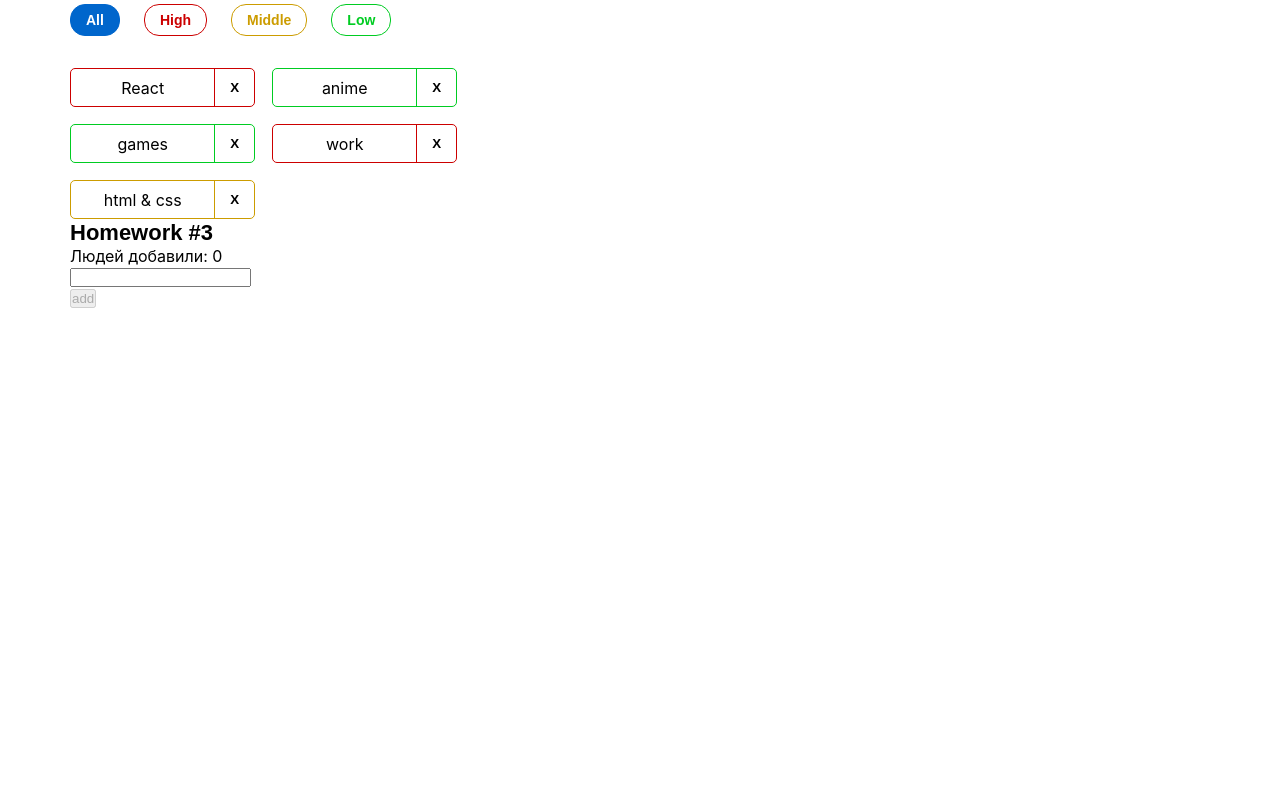
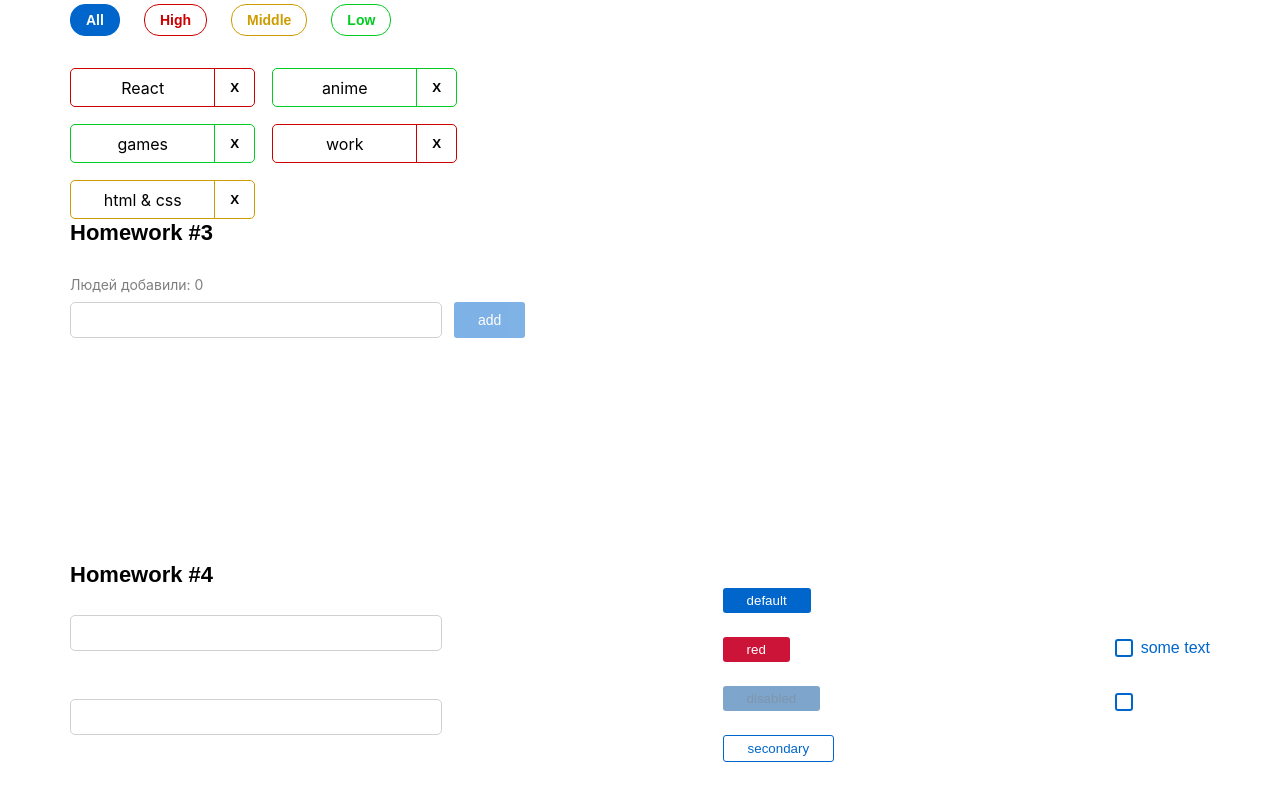
Before and after one commit to LikaShl/hws2, a React (Create React App) app: page / in a window 1280 px wide. Shown: the part 480-1280 px from the top of the page. Before the commit the page ends 918 px from the top, so only its background shows below. Built offline with nearby package versions, Linux system fonts and the light colour scheme.

Commit message:
fix mistakes

```diff
--- a/src/s1-main/App.tsx
+++ b/src/s1-main/App.tsx
@@ -3,6 +3,7 @@ import s from './App.module.css'
 import HW1 from '../s2-homeworks/hw01/HW1'
 import HW2 from "../s2-homeworks/hw02/HW2";
 import HW3 from "../s2-homeworks/hw03/HW3";
+import HW4 from "../s2-homeworks/hw04/HW4";
 
 function App() {
     return (
@@ -11,7 +12,7 @@ function App() {
             {/*раскомментировать по ходу выполнения*/}
             <HW2/>
             <HW3/>
-            {/*<HW4/>*/}
+            <HW4/>
 
             {/*при выполнении дз 5 и более - закомментировать здесь дз 1-4, так как они есть внутри дз 5*/}
             {/*<HW5/>*/}
--- a/src/s2-homeworks/hw03/Greeting.module.css
+++ b/src/s2-homeworks/hw03/Greeting.module.css
@@ -1,22 +1,47 @@
 .greetingForm {
+padding: 30px 0  200px;
 }
 
 .inputAndButtonContainer {
+    display: flex;
+    gap: 12px;
+    margin: 9px 0;
+    align-items: flex-start;
 }
 
+
 .error {
+    color: #CC0000;
+    height: 14px;
+    padding-top: 7px;
 }
 
 .input {
+    width: 372px;
+    height: 36px;
+    border: 1px solid #D1D1D1;
+    border-radius: 5px;
+    font-size: 16px;
 }
 
 .input:focus {
 }
 
 .errorInput {
+border: 1px solid #CC0000;
+    width: 372px;
+    height: 36px;
+    border-radius: 5px;
 }
 
 .button {
+    padding: 8px 24px;
+    background-color: #0066CC;
+    color: #fff;
+    border: none;
+    border-radius: 3px;
+    font-size: 14px;
+    line-height: 20px;
 }
 
 .button:focus {
@@ -26,10 +51,16 @@
 }
 
 .button:disabled {
+    opacity: 0.5;
 }
 
 .text {
+    font-size: 14px;
+    color: #000000;
+    opacity: 0.5;
 }
 
 .greeting {
+    font-size: 14px;
+    color: #000000;
 }
--- a/src/s2-homeworks/hw04/HW4.tsx
+++ b/src/s2-homeworks/hw04/HW4.tsx
@@ -3,9 +3,9 @@ import s2 from '../../s1-main/App.module.css'
 import Stand from './Stand'
 
 /*
-* 1 - понять (и простить) SuperInputText
-* 2 - в зависимости от типа и дизэйбла прицепить нужный класс в SuperButton.tsx (строка 21)
-* 3 - дописать onChangeCallback в SuperCheckbox.tsx чтоб оба чекбокса работали на стенде
+* 1 - понять (и простить) SuperInputText+
+* 2 - в зависимости от типа и дизэйбла прицепить нужный класс в SuperButton.tsx (строка 21)+
+* 3 - дописать onChangeCallback в SuperCheckbox.tsx чтоб оба чекбокса работали на стенде+
 * 4 - сделать стили в соответствии с дизайном
 * */
 
--- a/src/s2-homeworks/hw04/Stand.module.css
+++ b/src/s2-homeworks/hw04/Stand.module.css
@@ -1,4 +1,5 @@
 .stand {
+    font-family: 'Montserrat', sans-serif;
     display: flex;
     justify-content: space-between;
     align-items: center;
--- a/src/s2-homeworks/hw04/common/c1-SuperInputText/SuperInputText.module.css
+++ b/src/s2-homeworks/hw04/common/c1-SuperInputText/SuperInputText.module.css
@@ -2,19 +2,30 @@
 }
 
 .input {
+    width: 372px;
+    height: 36px;
+    border: 1px solid #D1D1D1;
+    border-radius: 5px;
 }
 
 .inputWrapper {
+    display: flex;
+    flex-direction: column-reverse;
 }
 
 .superInput {
+
 }
 
 .errorInput {
+    border: 1px solid #CC1439;
 }
 
 .errorInput:focus {
+
 }
 
 .error {
+    font-size: 10px;
+    color: #CC1439;
 }
--- a/src/s2-homeworks/hw04/common/c2-SuperButton/SuperButton.module.css
+++ b/src/s2-homeworks/hw04/common/c2-SuperButton/SuperButton.module.css
@@ -1,36 +1,56 @@
 .button {
+padding: 5px 24px;
+    border-radius: 3px;
+    border: none;
 }
 
 .disabled {
+    background-color: #004D99;
+    color: #002E5C;
 }
 
 .secondary {
+    border: 1px solid #0066CC;
+    color: #0066CC;
+    background-color: #fff;
 }
 
 .default {
+    background-color: #0066CC;
+    color: #fff;
 }
 
 .red {
+    background-color: #CC1439;
+    color: #fff;
 }
 
 .default:hover {
+    background-color: #0080FF;
 }
 
 .red:hover {
+    background-color: #FF1A47;
 }
 
 .secondary:hover {
+    background-color: #E5F0FA;
 }
 
 
 .default:active {
+    background-color: #0059B2
 }
 
 .secondary:active {
+    background-color: #C9E5FF;
+
 }
 
 .red:active {
+    background-color: #B21232
 }
 
 .button:disabled {
+    opacity: 0.5;
 }
--- a/src/s2-homeworks/hw04/common/c2-SuperButton/SuperButton.tsx
+++ b/src/s2-homeworks/hw04/common/c2-SuperButton/SuperButton.tsx
@@ -17,11 +17,14 @@ const SuperButton: React.FC<SuperButtonPropsType> = (
         ...restProps // все остальные пропсы попадут в объект restProps, там же будет children
     }
 ) => {
-    const finalClassName = s.button
-        // + (disabled
-        //         ? ...
-        //         : xType === 'red'
-        //             ? ...
+    const finalClassName = s.button +' '
+        + (disabled
+            ?  s.disabled
+            : xType === 'red'
+                ?  s.red
+                : xType === 'secondary'
+                    ?  s.secondary
+                    :  s.default )
         + (className ? ' ' + className : '') // задачка на смешивание классов
 
     return (
--- a/src/s2-homeworks/hw04/common/c3-SuperCheckbox/SuperCheckbox.tsx
+++ b/src/s2-homeworks/hw04/common/c3-SuperCheckbox/SuperCheckbox.tsx
@@ -27,8 +27,8 @@ const SuperCheckbox: React.FC<SuperCheckboxPropsType> = (
     }
 ) => {
     const onChangeCallback = (e: ChangeEvent<HTMLInputElement>) => {
-        // задачка на написание онченджа
-
+       onChangeChecked?.(e.currentTarget.checked)// задачка на написание онченджа
+onChange?.(e)
     }
 
     const finalInputClassName = s.checkbox
```
Also changed, not shown: src/s2-homeworks/hw04/Stand.tsx (line endings or trailing spaces), src/s2-homeworks/hw04/common/c1-SuperInputText/SuperInputText.tsx (line endings or trailing spaces).
